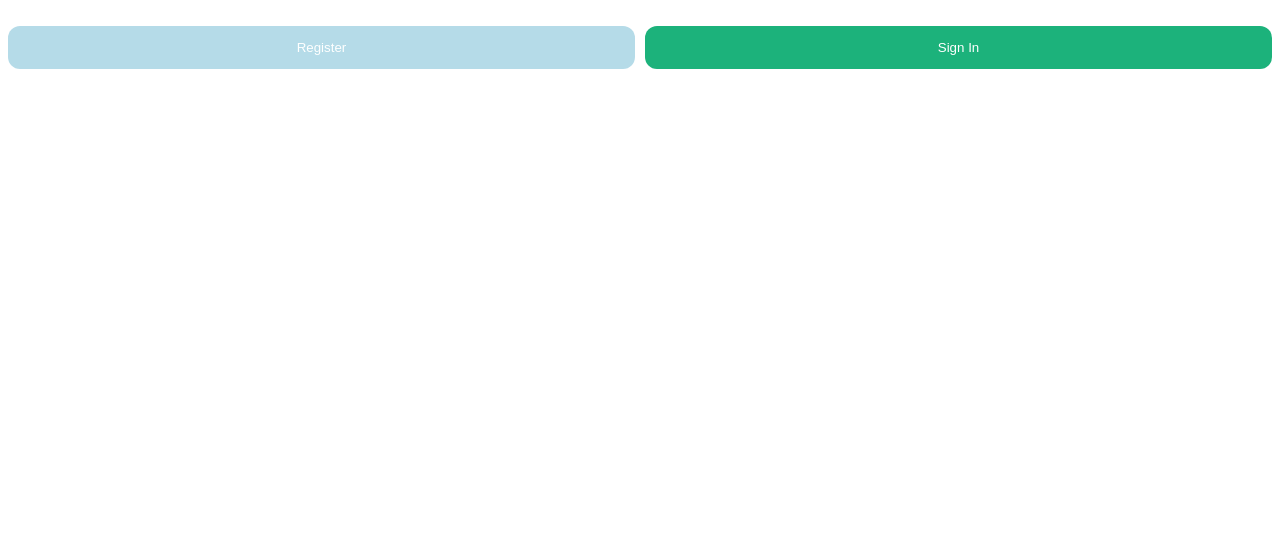
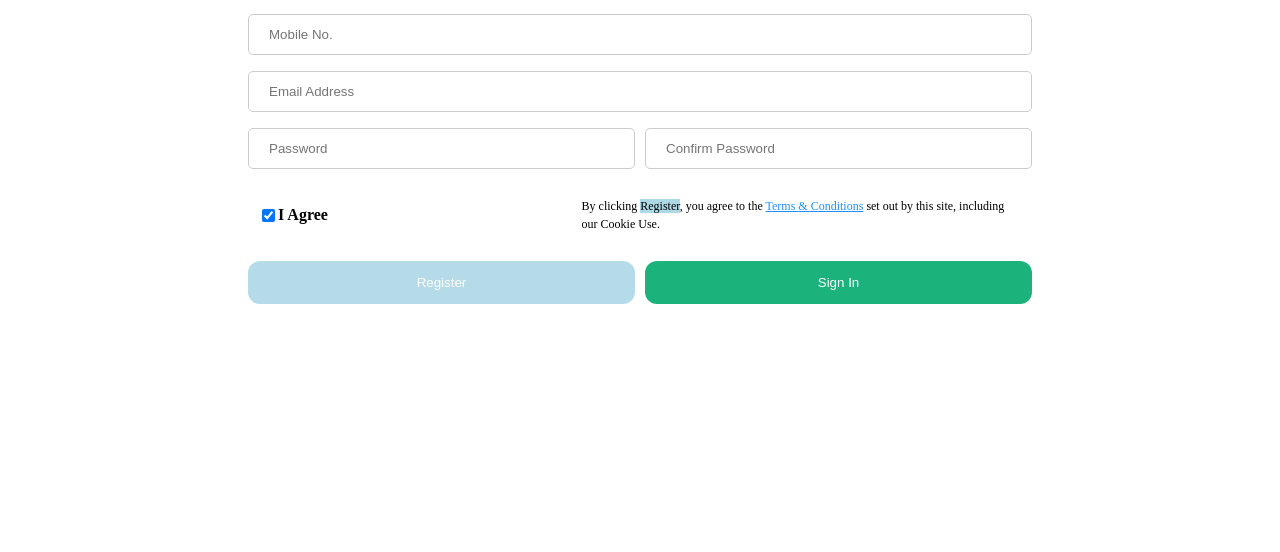
Before and after one commit to yoshi182023/Practice, a plain HTML site: page index.html in a window 1280 px wide. Shown: the part 359-911 px from the top of the page. Before the commit the page ends 800 px from the top, so only its background shows below. Drawn offline with Linux system fonts and the light colour scheme; a web font is replaced by a local one.

Commit message:
Update styles.css

```diff
--- a/styles.css
+++ b/styles.css
@@ -19,6 +19,11 @@ input[type=text]:focus {
  display: flex;
   flex-flow: row wrap;
     gap: 10px; /* 按钮间距 */
+
+}
+form {
+  margin: 15rem; /* 四周相同的间距 */
+  /* 或者分别指定 */
 
 }
 h1{
```
